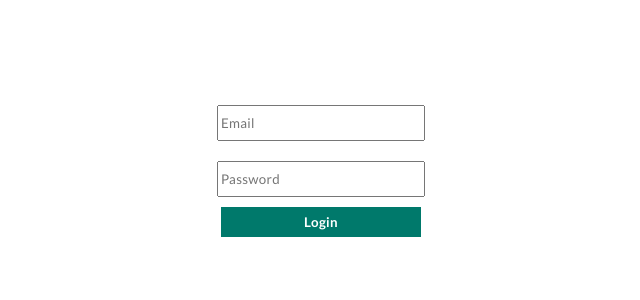
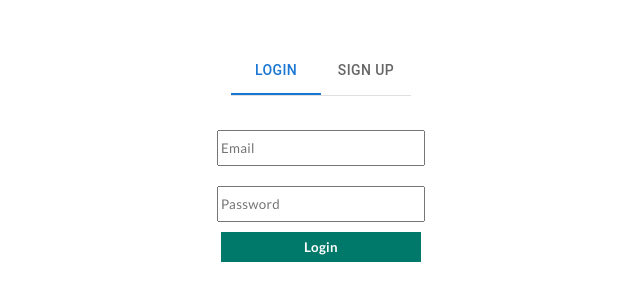
Before and after one commit to IsabelWen/LipidTracker, a React (Create React App) app: page /login in a window 1280 px wide. Shown: the part 234-534 px from the top of the page, without its empty margins (319-959 px from the left). Built offline with nearby package versions, Linux system fonts and the light colour scheme; no server answers.

Commit message:
Set Ui for sign up

```diff
--- a/package.json
+++ b/package.json
@@ -6,6 +6,7 @@
     "@emotion/react": "^11.11.4",
     "@emotion/styled": "^11.11.0",
     "@mui/icons-material": "^5.15.11",
+    "@mui/lab": "^5.0.0-alpha.168",
     "@mui/material": "^5.15.11",
     "@mui/x-data-grid": "^6.19.6",
     "@testing-library/jest-dom": "^5.17.0",
--- a/src/pages/login/login.jsx
+++ b/src/pages/login/login.jsx
@@ -1,5 +1,9 @@
 // Import scss
 import "./login.scss"
+
+// MUI imports
+import { Box, Tab } from '@mui/material';
+import { TabContext, TabList, TabPanel } from '@mui/lab';
 
 // Imports
 import { useContext, useState } from "react";
@@ -13,9 +17,9 @@ const Login = () => {
     const [error, setError] = useState(false);
     const [email, setEmail] = useState("");
     const [password, setPassword] = useState("");
+    const [value, setValue] = useState('1'); // for tabs
 
     const navigate = useNavigate();
-
     const {dispatch} = useContext(AuthContext)
 
     const handleLogin = (e) => {
@@ -25,7 +29,6 @@ const Login = () => {
         .then((userCredential) => {
             // Signed in
             const user = userCredential.user;
-            const userId = user.uid;
 
             dispatch({type:"LOGIN", payload:user});
             navigate("/");
@@ -36,14 +39,36 @@ const Login = () => {
         });
     }
 
+    const handleChange = (event, newValue) => {
+        setValue(newValue);
+    };
+
     return (
         <div className="login">
+            <TabContext value={value}>
+                <Box sx={{ borderBottom: 1, borderColor: 'divider' }}>
+                    <TabList onChange={handleChange} aria-label="API tabs">
+                        <Tab label="Login" value="1" />
+                        <Tab label="Sign up" value="2" />
+                    </TabList>
+                </Box>
+                <TabPanel value="1">
                     <form onSubmit={handleLogin}>
                         <input type="email" placeholder="Email" onChange={e=>setEmail(e.target.value)}/>
                         <input type="password" placeholder="Password" onChange={e=>setPassword(e.target.value)}/>
                         <button type="submit">Login</button>
                         {error && <span>Wrong email or password!</span>}
                     </form>
+                </TabPanel>
+                <TabPanel value="2">
+                    <form onSubmit={handleLogin}>
+                        <input type="email" placeholder="Email" onChange={e=>setEmail(e.target.value)}/>
+                        <input type="password" placeholder="Password" onChange={e=>setPassword(e.target.value)}/>
+                        <button type="submit">Sign up</button>
+                        {error && <span>Something went wrong!</span>}
+                    </form>
+                </TabPanel>
+            </TabContext>
         </div>
     );
 };
--- a/src/pages/login/login.scss
+++ b/src/pages/login/login.scss
@@ -3,6 +3,7 @@
     display: flex;
     align-items: center;
     justify-content: center;
+    flex-direction: column;
 }
 
 form {
@@ -27,7 +28,7 @@ form {
     }
 
     span {
-        font-size: 12;
+        font-size: 12px;
         color: red;
         margin-top: 10px;
     }
```
Also changed, not shown: 1 other file (tests, documents, lock files or other folders). Lines whose indentation alone changed are shown as unchanged.
